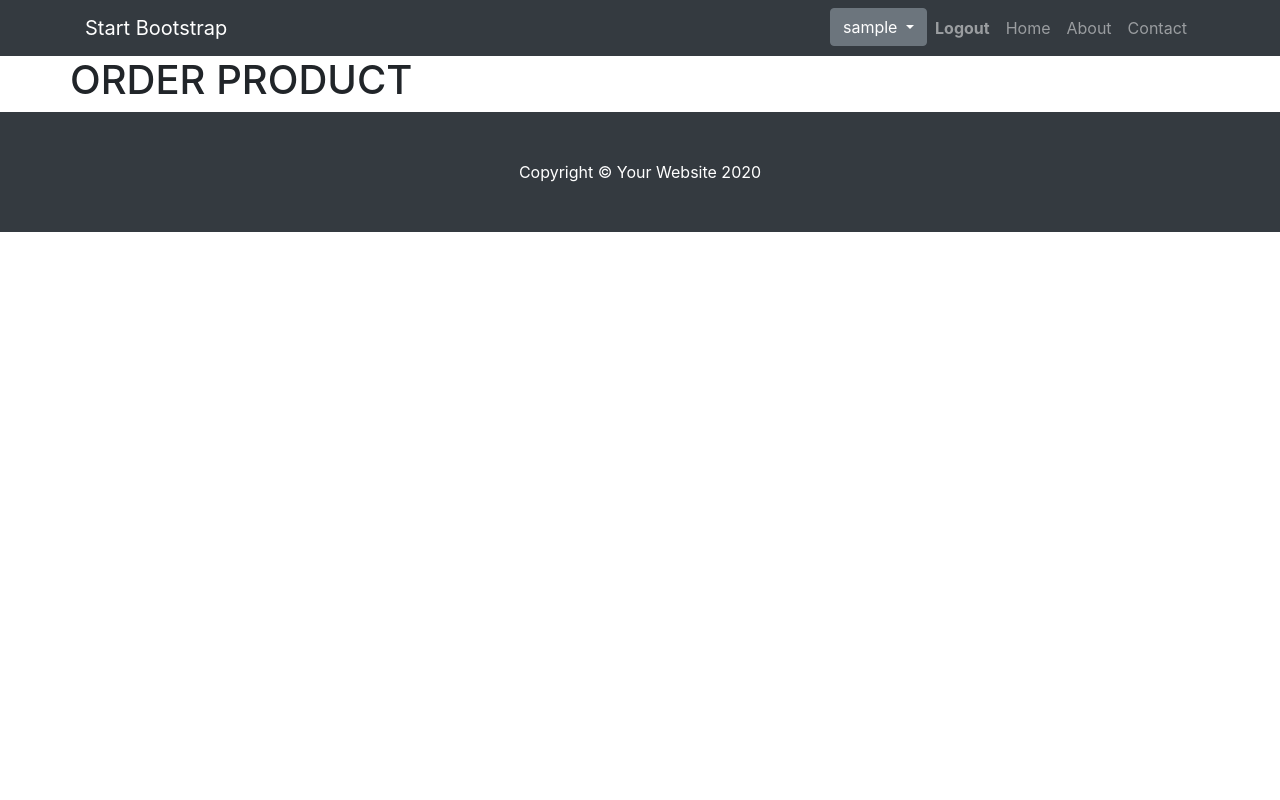
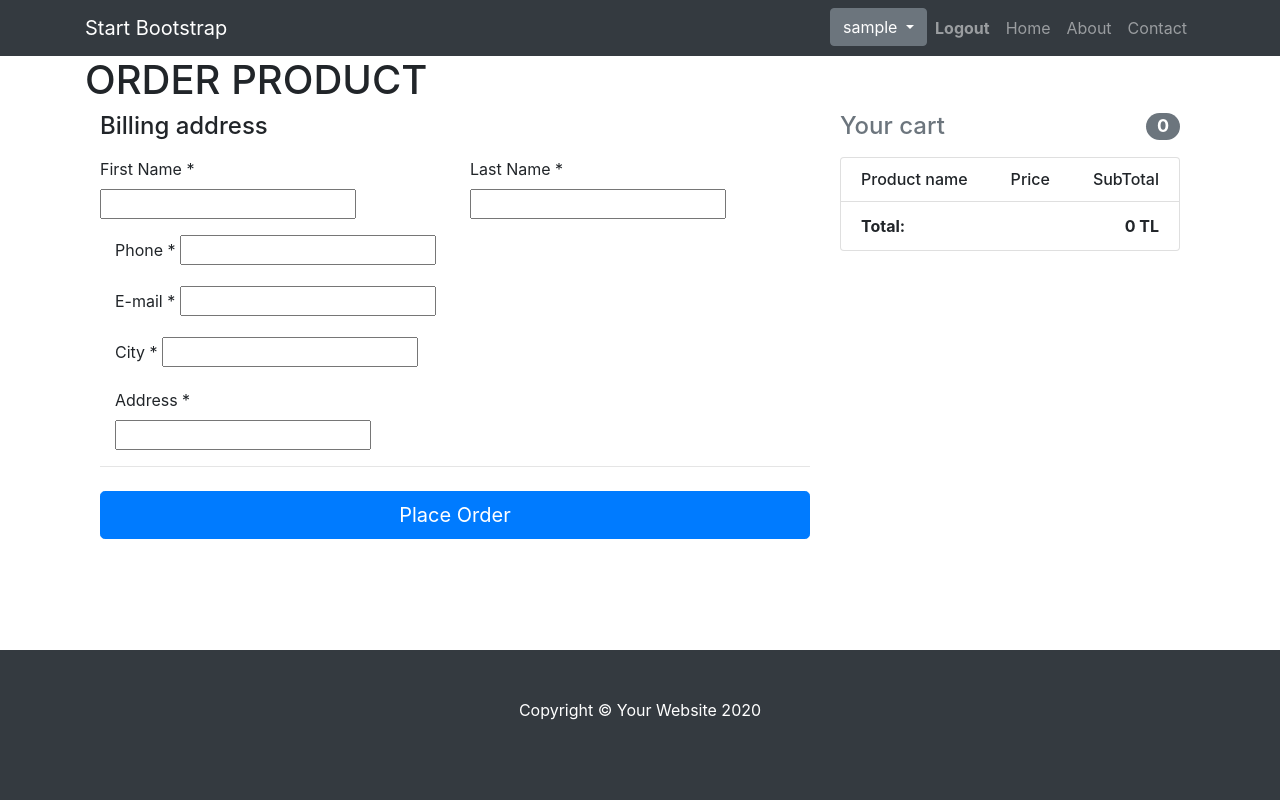
Before and after one commit to oguzhanoxel/ecommerce-django, a Django app: page /orders/order in a window 1280 px wide. Run offline with Django 3.2, Linux system fonts and the light colour scheme; the visitor is signed in with stand-in values (Sample User, id 1); data that the repository does not hold is empty; some libraries are stand-ins or nearby versions.

Commit message:
4.commit

```diff
--- a/orders/forms.py
+++ b/orders/forms.py
@@ -4,4 +4,4 @@ from .models import Order
 class OrderForm(ModelForm):
     class Meta:
         model = Order
-        fields = ['first_name', 'last_name', 'address', 'city', 'phone']
+        fields = ['first_name', 'last_name', 'address', 'city', 'phone', 'email']
--- a/orders/models.py
+++ b/orders/models.py
@@ -21,6 +21,7 @@ class Order(models.Model):
     last_name = models.CharField(max_length=60)
     address = models.CharField(max_length=150)
     city = models.CharField(max_length=20)
+    email = models.EmailField()
     phone = models.CharField(max_length=20)
     total = models.FloatField()
     status = models.CharField(
--- a/orders/views.py
+++ b/orders/views.py
@@ -1,5 +1,12 @@
 from django.shortcuts import render
 from django.contrib.auth.decorators import login_required
+from django.contrib.auth.models import User
+from django.http import HttpResponseRedirect
+from django.urls import reverse
+from shopcart.models import ShopCart
+from orders.models import Order
+from orders.models import OrderDetail
+from orders.forms import OrderForm
 # Create your views here.
 
 @login_required(login_url="login")
@@ -14,5 +21,47 @@ def order_detail(request, id):
 
 @login_required(login_url="login")
 def orderproduct(request):
+    current_user = request.user
+    form = OrderForm(request.POST or None)
+    shopcart = ShopCart.objects.filter(user_id = current_user.id)
+    total = 0
+    numItems = 0
+    subtotal = []
+    for item in shopcart:
+        numItems += 1
+        total += item.quantity * item.product.price
+    for item in shopcart:
+        subtotal.append(item.quantity * item.product.price)
+    if request.method == 'POST':
+        if form.is_valid():
+            data = Order()
+            data.first_name = form.cleaned_data['first_name']
+            data.last_name = form.cleaned_data['last_name']
+            data.address = form.cleaned_data['address']
+            data.city = form.cleaned_data['city']
+            data.email = form.cleaned_data['email']
+            data.phone = form.cleaned_data['phone']
+            data.user_id = current_user.id
+            data.total = total
+            data.save()
+
+            for item in shopcart:
+                detail = OrderDetail()
+                detail.order_id = data.id
+                detail.user_id = current_user.id
+                detail.product_id = item.product_id
+                detail.quantity = item.quantity
+                detail.price = item.product.price
+                detail.total = item.amount
+                detail.save()
+            ShopCart.objects.filter(user_id=current_user.id).delete()
+            return HttpResponseRedirect(reverse("orderproduct", args=None))
+    context = {
+        'total': total,
+        'numItems': numItems,
+        'shopcart': shopcart,
+        'subtotal': subtotal,
+        'form': form,
+    }
     template = "orders/orderproduct.html"
-    return render(request, template, {})
+    return render(request, template, context)
--- a/static/css/style.css
+++ b/static/css/style.css
@@ -1,5 +1,22 @@
 body {
     padding-top: 56px;
+}
+html, body {
+    height: 100%;
+}
+#wrap {
+    min-height: 100%;
+}
+#main {
+    overflow:auto;
+    padding-bottom:150px;
+}
+footer {
+    position: relative;
+    margin-top: -150px;
+    height: 150px;
+    clear:both;
+    padding-top:20px;
 }
 a, a:hover, a:visited, a:focus {
     text-decoration:none;
@@ -16,10 +33,13 @@ a, a:hover, a:visited, a:focus {
 #homepage_cards{
   width: 100%;
   height: 200px;
-  border:        4px solid #000000;
+  border: 4px solid #000000;
   border-radius: 1000px;
 }
 #shopcart_products_image{
     width: 50px;
     height: 50px;
 }
+#checkout_button{
+    color: white;
+}
--- a/templates/base.html
+++ b/templates/base.html
@@ -12,24 +12,24 @@
 
   <!-- Custom styles for this template -->
   <link href="{% static 'css/style.css' %}" rel="stylesheet">
-  <link href="{% static 'css/input_number.css' %}" rel="stylesheet">
 
 </head>
 
 <body>
 
     {% include 'navbar.html' %}
-
+    <div id="wrap">
+    <div id="main" class="container clear-top">
     <div class="container">
-
-      <div class="row">
+    <div class="row">
 
         {% block content %}
 
         {% endblock content %}
 
-      </div>
-
+    </div>
+    </div>
+    </div>
     </div>
 
     {% include 'footer.html' %}
--- a/templates/orders/orderproduct.html
+++ b/templates/orders/orderproduct.html
@@ -2,6 +2,77 @@
 
 {% load static %}
 
+{% load tags %}
+
 {% block content %}
 <h1>ORDER PRODUCT</h1>
+
+<div class="col-lg-12">
+    <div class="row">
+        <div class="col-md-4 order-md-2 mb-4">
+        <h4 class="d-flex justify-content-between align-items-center mb-3">
+            <span class="text-muted">Your cart</span>
+            <span class="badge badge-secondary badge-pill">{{ numItems }}</span>
+        </h4>
+        <ul class="list-group mb-3">
+            <li class="list-group-item d-flex justify-content-between lh-condensed">
+                <h6 class="my-0">Product name</h6>
+                <h6 class="my-0">Price</h6>
+                <h6 class="my-0">SubTotal</h6>
+            </li>
+            {% for item in shopcart %}
+                <li class="list-group-item d-flex justify-content-between lh-condensed">
+                <div>
+                    <h6 class="my-0">{{ item.product.name }}
+                        <span class="badge badge-primary badge-pill"> x {{ item.quantity }}</span>
+                    </h6>
+                    <small class="text-muted">{{ item.product.description }}</small>
+                </div>
+                <span class="text-muted">{{ item.product.price }} TL</span>
+                <span class="text-muted">{{ subtotal|index:forloop.counter0 }} TL</span>
+                </li>
+            {% endfor %}
+            <li class="list-group-item d-flex justify-content-between">
+            <span><strong>Total:</strong></span>
+            <strong>{{ total }} TL</strong>
+            </li>
+        </ul>
+        </div>
+        <div class="col-md-8 order-md-1">
+        <h4 class="mb-3">Billing address</h4>
+        <form name="order" method="post" >
+            {% csrf_token %}
+            <div class="row">
+                <div class="col-md-6 mb-3">
+                    <label for="first_name">First Name <span>*</span></label>
+                    {{form.first_name}}
+                </div>
+                <div class="col-md-6 mb-3">
+                    <label for="last_name">Last Name <span>*</span></label>
+                    {{form.last_name}}
+                </div>
+            </div>
+            <div class="col-md-6 mb-3">
+                <label for="phone">Phone <span>*</span></label>
+                {{form.phone}}
+            </div>
+            <div class="col-md-6 mb-3">
+                <label for="email">E-mail <span>*</span></label>
+                {{form.email}}
+            </div>
+            <div class="col-md-6 mb-3">
+                <label for="city">City <span>*</span></label>
+                {{form.city}}
+            </div>
+            <div class="col-md-6 mb-3">
+                <label for="address">Address <span>*</span></label>
+                {{form.address}}
+            </div>
+            <hr class="mb-4">
+            <button class="btn btn-primary btn-lg btn-block" type="submit">Place Order</button>
+        </form>
+        </div>
+    </div>
+</div>
+
 {% endblock content %}
--- a/templates/products/product_detail.html
+++ b/templates/products/product_detail.html
@@ -27,11 +27,9 @@
         <p class="card-text">{{ product.description }}</p>
         <form action="/addtocart/{{ product.id }}" method="POST">
           {% csrf_token %}
-          <input type="number" id="{{ form.as_p }}" name="quantity" min="1">
+          <input type="number" id="{{ form.as_p }}" name="quantity" value="1" min="1">
           <input class="primary-btn pd-to-cart" type="submit" value="Add to Cart">
         </form>
-        <span class="text-warning">&#9733; &#9733; &#9733; &#9733; &#9734;</span>
-        4.0 stars
       </div>
     </div>
     <!-- /.card -->
--- a/templates/shopcart/shopcart.html
+++ b/templates/shopcart/shopcart.html
@@ -7,7 +7,7 @@
 {% block content %}
 <h1>SHOP CART</h1>
 
-<div class="container mb-4">
+<div class="col-lg-12">
     <div class="row">
         <div class="col-12">
             <div class="table-responsive">
@@ -51,7 +51,7 @@
                     <button class="btn btn-block btn-light">Continue Shopping</button>
                 </div>
                 <div class="col-sm-12 col-md-6 text-right">
-                    <button class="btn btn-lg btn-block btn-success text-uppercase">Checkout</button>
+                    <a id="checkout_button" href="{% url 'orderproduct' %}" class="btn btn-lg btn-block btn-success text-uppercase">Checkout</a>
                 </div>
             </div>
         </div>
```
Also changed, not shown: categories/migrations/0001_initial.py, categories/migrations/0002_category_image.py (deleted), orders/migrations/0001_initial.py, products/migrations/0001_initial.py, products/migrations/0002_auto_20200902_0032.py (deleted), shopcart/migrations/0001_initial.py.
